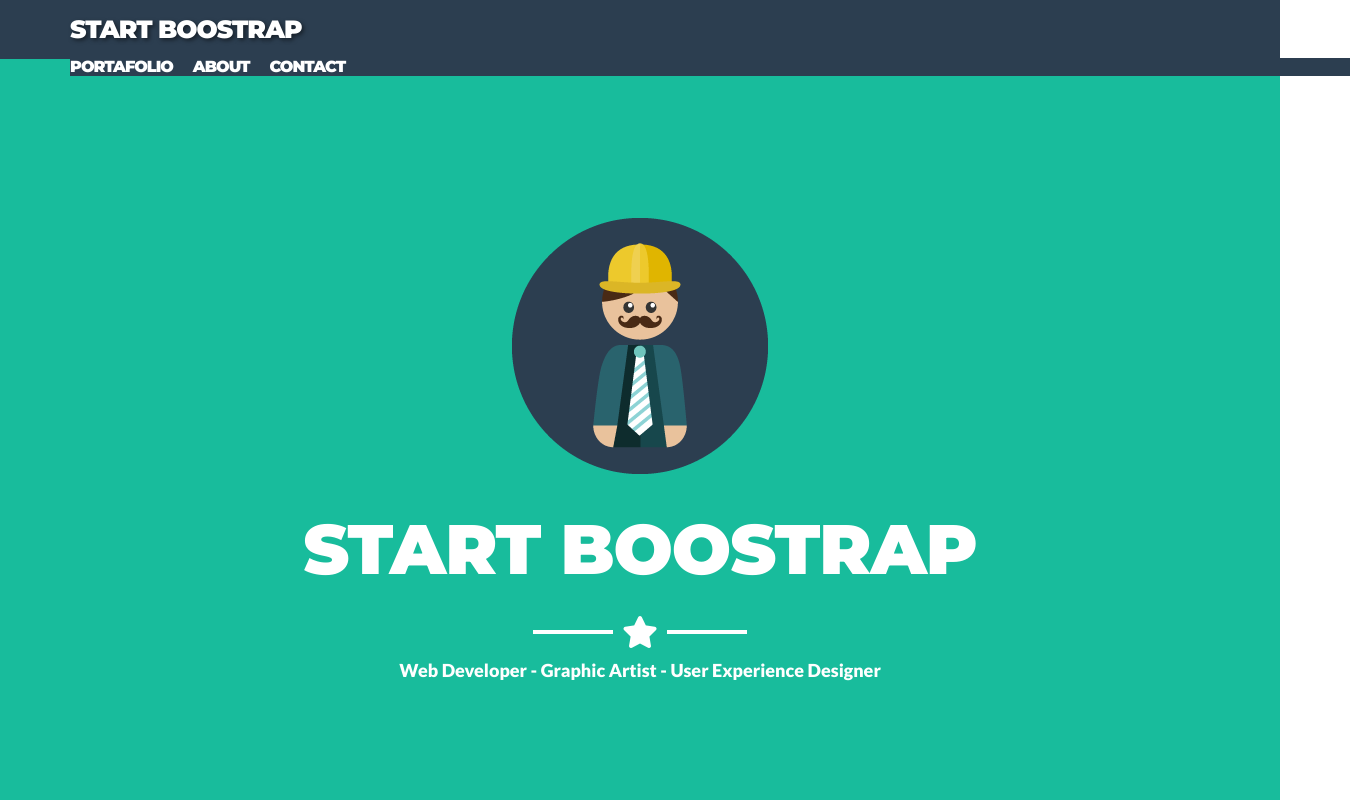
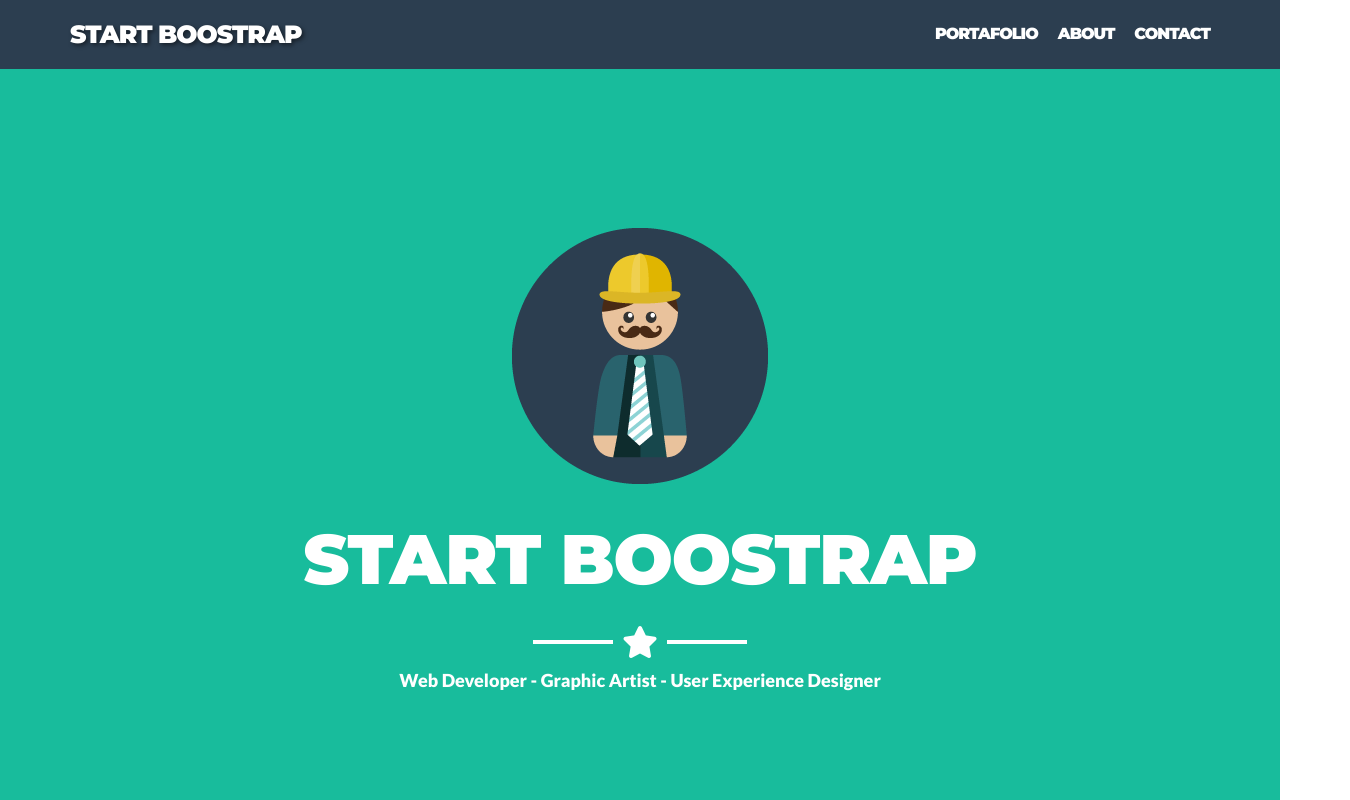
Before and after one commit to nelsonronaldobr/start-boostrap-react, a React (Vite) app: page / in a window 1280 px wide. Shown: the top 800 px of the page, 1350 px wide, since content can reach past the window. Built offline with nearby package versions, Linux system fonts and the light colour scheme.

Commit message:
header advance

```diff
--- a/package.json
+++ b/package.json
@@ -11,6 +11,7 @@
   },
   "dependencies": {
     "@heroicons/react": "^2.0.18",
+    "prop-types": "^15.8.1",
     "react": "^18.2.0",
     "react-dom": "^18.2.0",
     "styled-components": "^6.0.3"
--- a/src/components/Container.jsx
+++ b/src/components/Container.jsx
@@ -1,3 +1,12 @@
+import PropTypes from 'prop-types';
+
 export const Container = ({ children }) => {
     return <div className='container'>{children}</div>;
 };
+
+Container.propTypes = {
+    children: PropTypes.oneOfType([
+        PropTypes.arrayOf(PropTypes.node),
+        PropTypes.node
+    ]).isRequired
+};
--- a/src/css-modules/Header.module.css
+++ b/src/css-modules/Header.module.css
@@ -3,7 +3,7 @@
 .header {
     background-color: var(--color-primary);
     font-family: var(--font-primary);
-    padding: 0 15px;
+    padding: 5px 20px;
     color: #FFFFFF;
     font-weight: 900;
 }
@@ -36,21 +36,47 @@
     padding: 0;
     display: flex;
     flex-direction: column;
+    align-items: center;
     position: absolute;
-    top: 58px;
+    top: 68px;
     background-color: var(--color-primary);
     width: 100%;
-    display: none;
+    right: 100%;
     transition: all .5s ease-in-out;
 }
 
 
 .header__nav-list.menu-active {
-    display: block;
+    right: 0;
 }
 
 .hamburger-menu {
     cursor: pointer;
+}
+
+.header__nav-item {
+    display: inline-block;
+    flex: 1;
+    text-align: center;
+    width: 100%;
+    transition: all .5s ease-out;
+}
+
+.header__nav-item:hover {
+    background-color: #1f2b37;
+}
+
+.header__nav-link {
+    color: #FFFFFF;
+    text-decoration: none;
+    font-weight: 900;
+    display: block;
+    padding: 15px 0;
+    /* Ajusta el grosor del texto */
+    letter-spacing: -1px;
+    /* Reduce el espaciado entre letras */
+    line-height: 1;
+    /* Ajusta la altura de línea */
 }
 
 /* Estilos para dispositivos Medium (≥768px) */
@@ -58,7 +84,18 @@
 
     /* Se aplicara cuando la pantalla sea mayor a 768px */
     .header__nav-list {
-        display: block;
+        position: initial;
+        flex-direction: row;
+        width: auto;
+        gap: 20px;
+    }
+
+    .header__nav-item:hover {
+        background-color: inherit;
+    }
+
+    .header__nav {
+        flex-wrap: nowrap;
     }
 
     .hamburger-menu {
@@ -66,22 +103,6 @@
     }
 
     .header {
-        padding: 0px;
+        padding: 5px 0;
     }
 }
-
-.header__nav-item {
-    display: inline-block;
-    margin-right: 20px;
-}
-
-.header__nav-link {
-    color: #FFFFFF;
-    text-decoration: none;
-    font-weight: 900;
-    /* Ajusta el grosor del texto */
-    letter-spacing: -1px;
-    /* Reduce el espaciado entre letras */
-    line-height: 1;
-    /* Ajusta la altura de línea */
-}
```
Also changed, not shown: 1 other file (tests, documents, lock files or other folders).
